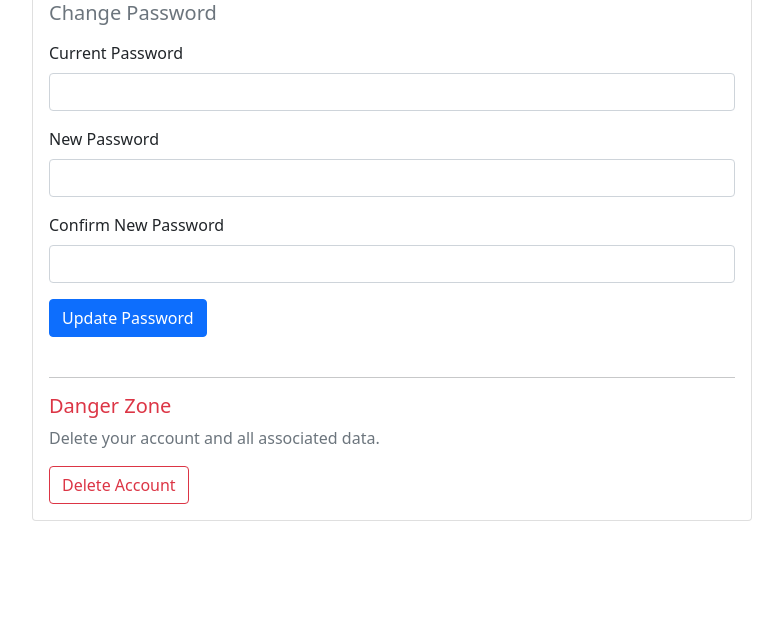
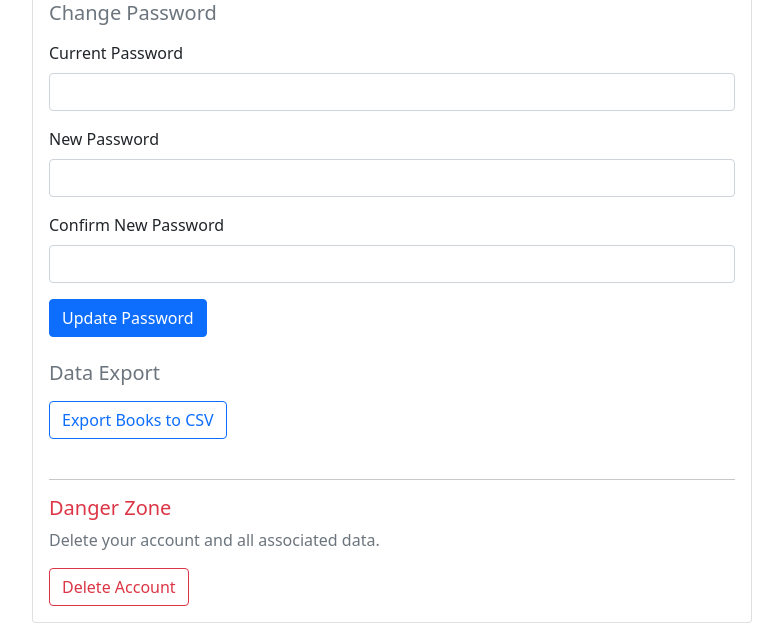
Before and after one commit to joereg4/book_tracker, a Flask app: page /profile in a window 1280 px wide. Shown: the part 553-1176 px from the top of the page, without its empty margins (248-1031 px from the left). Before the commit the page ends 1074 px from the top, so only its background shows below. Run offline with Flask 3, Linux system fonts and the light colour scheme; a user stored in the database is signed in; tables that the repository leaves empty hold one stand-in row (values such as "Sample post").

Commit message:
Add book export functionality to profile
- Implemented a new route for exporting user books to a CSV file in the profile view.
- Added a button in the profile template to trigger the export.
- Enhanced the database session handling to ensure proper closure after operations.
- Created a test case to validate the book export functionality, ensuring correct CSV format and content.
- Updated the profile view to include the new export feature, improving user experience.

```diff
--- a/routes/profile.py
+++ b/routes/profile.py
@@ -1,9 +1,12 @@
-from flask import Blueprint, render_template, request, flash, redirect, url_for
+from flask import Blueprint, render_template, request, flash, redirect, url_for, send_file
 from flask_login import login_required, current_user
 from helper import create_session
 from models import User
 from sqlalchemy.orm import joinedload
 from werkzeug.security import check_password_hash, generate_password_hash
+import csv
+from io import StringIO, BytesIO
+from datetime import datetime
 
 bp = Blueprint('profile', __name__)
 
@@ -101,3 +104,52 @@ def delete_account():
         return redirect(url_for('profile.view'))
     finally:
         db.close()
+
+@bp.route('/profile/export')
+@login_required
+def export_books():
+    db = create_session()
+    try:
+        # Get user's books
+        user = db.get(User, current_user.id, options=[
+            joinedload(User.books)
+        ])
+
+        # Create CSV in memory using StringIO first
+        si = StringIO()
+        writer = csv.writer(si)
+
+        # Write header
+        writer.writerow(['Title', 'Authors', 'Status', 'Date Added', 'Date Read'])
+
+        # Write books
+        for book in user.books:
+            writer.writerow([
+                book.title,
+                book.authors,
+                book.status,
+                book.created_at.strftime('%Y-%m-%d'),
+                book.date_read.strftime('%Y-%m-%d') if book.date_read else ''
+            ])
+
+        # Get the string value and convert to bytes
+        output = si.getvalue().encode('utf-8')
+        si.close()
+
+        # Create BytesIO object
+        mem = BytesIO()
+        mem.write(output)
+        mem.seek(0)
+
+        # Generate filename with timestamp
+        filename = f"books_export_{datetime.now().strftime('%Y%m%d_%H%M%S')}.csv"
+
+        return send_file(
+            mem,
+            mimetype='text/csv',
+            as_attachment=True,
+            download_name=filename
+        )
+
+    finally:
+        db.close()
--- a/templates/profile/view.html
+++ b/templates/profile/view.html
@@ -55,6 +55,15 @@
                         </div>
                     </div>
 
+                    <div class="row mb-4">
+                        <div class="col">
+                            <h5 class="text-muted mb-3">Data Export</h5>
+                            <a href="{{ url_for('profile.export_books') }}" class="btn btn-outline-primary">
+                                Export Books to CSV
+                            </a>
+                        </div>
+                    </div>
+
                     <div class="row mt-4">
                         <div class="col">
                             <hr>
```
Also changed, not shown: tests/test_profile.py (+53 -0 lines).
